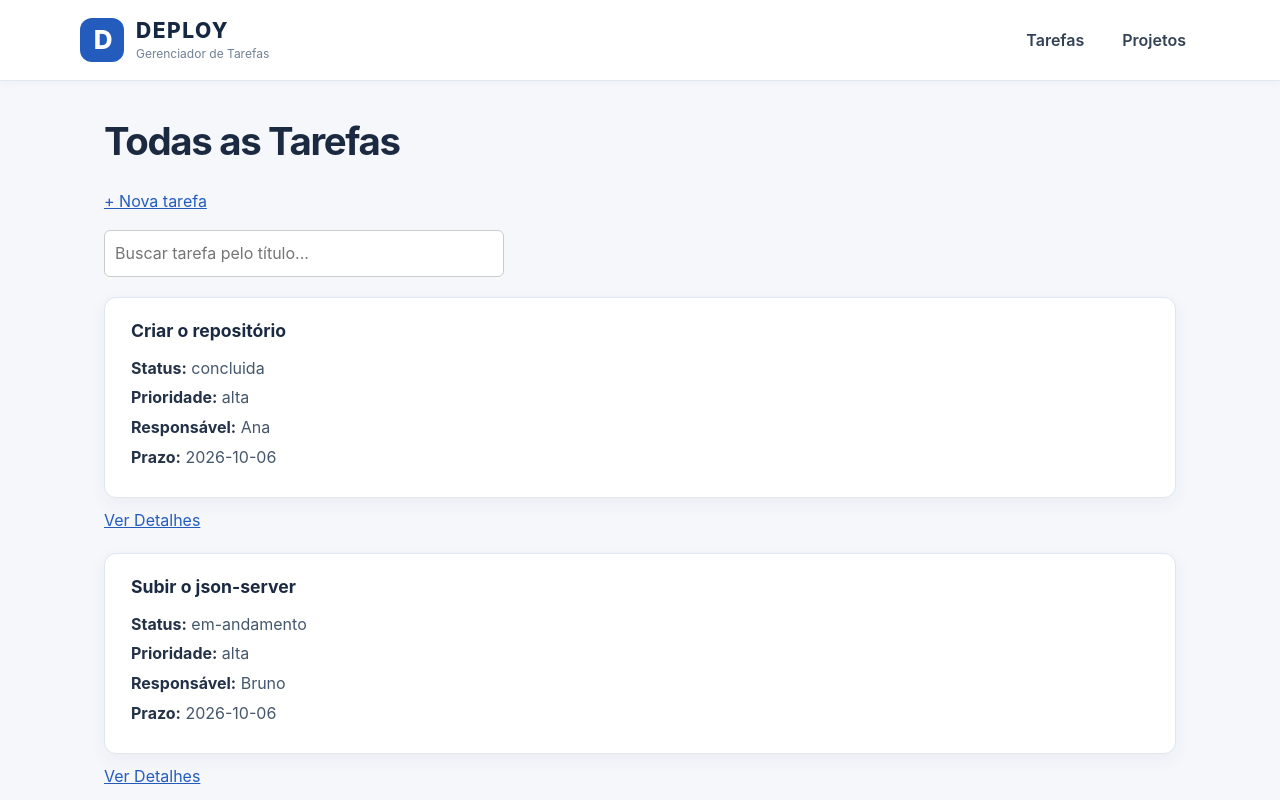
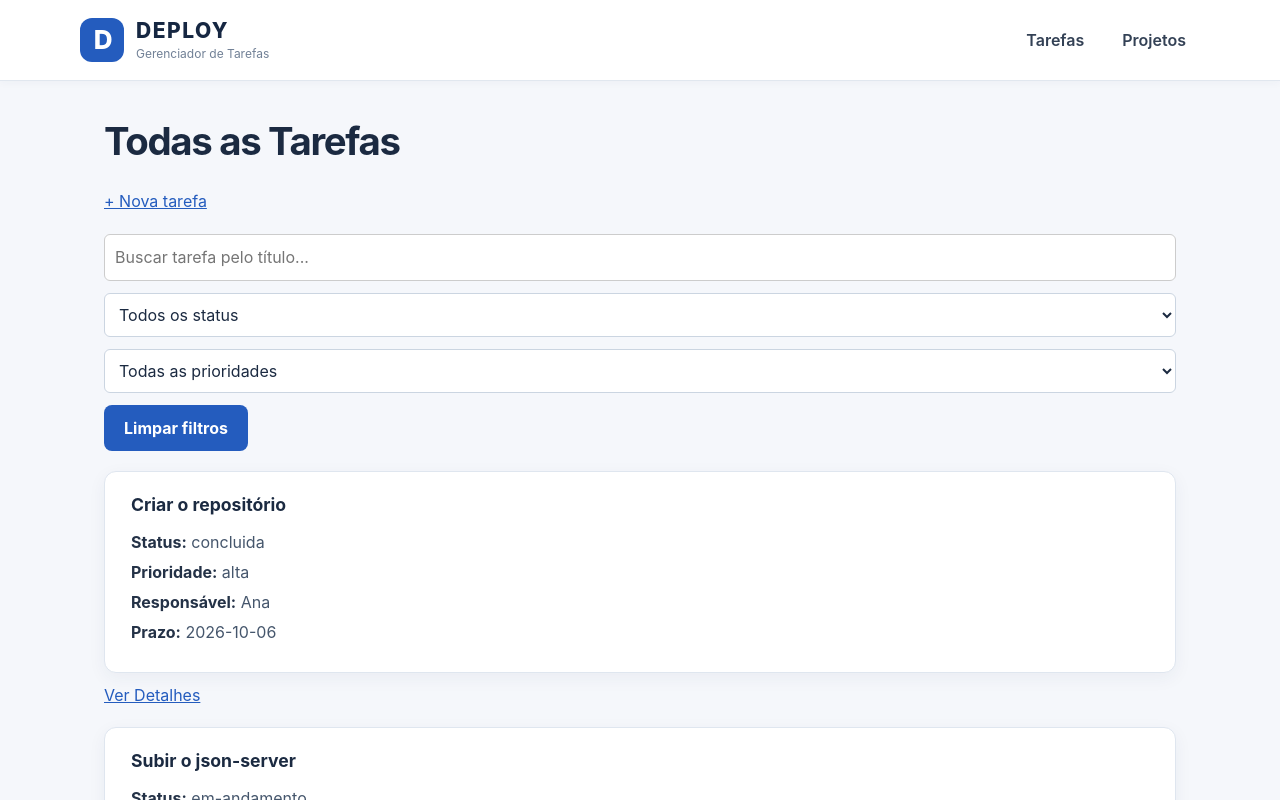
Before and after one commit to reginaldoandrade-inf/Desenvolvimento-FrontEnd-5N-Deploy, a React (Vite) app: page / in a window 1280 px wide. Shown: the top 800 px of the page. Built offline with nearby package versions, Linux system fonts and the light colour scheme; data requests are answered from the project's data file.

Commit message:
feat: implementa filtros por status e prioridade #25

```diff
--- a/src/pages/ListaTarefas.tsx
+++ b/src/pages/ListaTarefas.tsx
@@ -2,6 +2,7 @@
 import { Link } from 'react-router-dom';
 import { useTarefas } from '../context/TarefasContext';
 import { TarefaCard } from '../components/TarefaCard';
+import type { Status, Prioridade } from '../tipos';
 
 export function ListaTarefas() {
   const {
@@ -12,6 +13,14 @@ export function ListaTarefas() {
     erro,
   } = useTarefas();
 
+  const limparFiltros = () => {
+    setFiltros({
+      busca: '',
+      status: '',
+      prioridade: '',
+    });
+  };
+
   if (carregando) return <p>Carregando tarefas...</p>;
   if (erro) return <p style={{ color: 'red' }}>{erro}</p>;
 
@@ -21,8 +30,18 @@ export function ListaTarefas() {
 
       <Link to="/tarefas/nova">+ Nova tarefa</Link>
 
-      {/* Campo de busca por título */}
-      <div style={{ marginTop: '1rem', marginBottom: '1rem' }}>
+      {/* Área de busca e filtros */}
+      <div
+        style={{
+          display: 'flex',
+          flexWrap: 'wrap',
+          gap: '12px',
+          marginTop: '20px',
+          marginBottom: '20px',
+          alignItems: 'center',
+        }}
+      >
+        {/* Busca por título */}
         <input
           type="search"
           placeholder="Buscar tarefa pelo título..."
@@ -36,12 +55,53 @@ export function ListaTarefas() {
           }
           style={{
             padding: '10px',
-            width: '100%',
-            maxWidth: '400px',
             borderRadius: '6px',
             border: '1px solid #ccc',
+            flex: '1 1 220px',
           }}
         />
+
+        {/* Filtro por status */}
+        <select
+          aria-label="Filtrar por status"
+          value={filtros.status}
+          onChange={(evento) =>
+            setFiltros((anteriores) => ({
+              ...anteriores,
+              status: evento.target.value as Status | '',
+            }))
+          }
+          style={{ padding: '10px', borderRadius: '6px' }}
+        >
+          <option value="">Todos os status</option>
+          <option value="a-fazer">A fazer</option>
+          <option value="em-andamento">Em andamento</option>
+          <option value="em-revisao">Em revisão</option>
+          <option value="concluida">Concluída</option>
+        </select>
+
+        {/* Filtro por prioridade */}
+        <select
+          aria-label="Filtrar por prioridade"
+          value={filtros.prioridade}
+          onChange={(evento) =>
+            setFiltros((anteriores) => ({
+              ...anteriores,
+              prioridade: evento.target.value as Prioridade | '',
+            }))
+          }
+          style={{ padding: '10px', borderRadius: '6px' }}
+        >
+          <option value="">Todas as prioridades</option>
+          <option value="baixa">Baixa</option>
+          <option value="media">Média</option>
+          <option value="alta">Alta</option>
+        </select>
+
+        {/* Limpar filtros */}
+        <button type="button" onClick={limparFiltros}>
+          Limpar filtros
+        </button>
       </div>
 
       {/* Lista de tarefas filtradas */}
```
